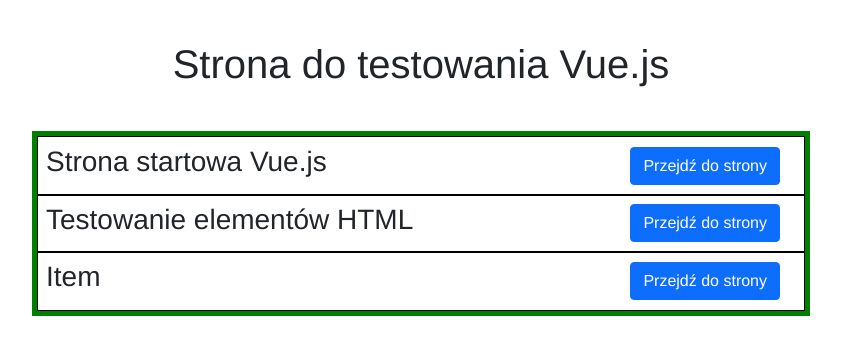
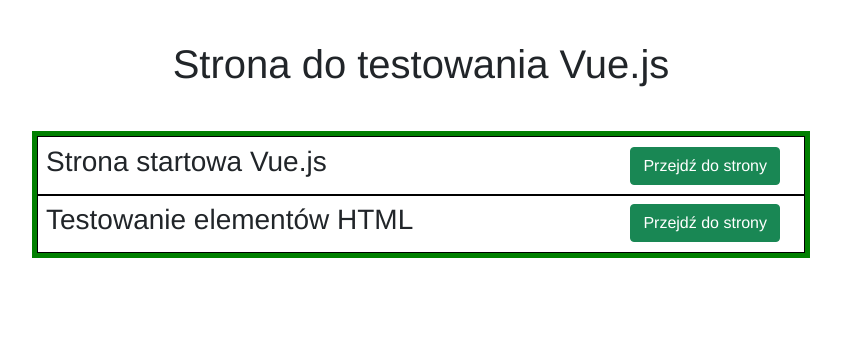
Before and after one commit to gw98-github/First-Vue-App, a Vue app: page / in a window 1280 px wide. Shown: the top 354 px of the page, without its empty margins (219-1060 px from the left). Built offline with nearby package versions, Linux system fonts and the light colour scheme.

Commit message:
dynamic render

```diff
--- a/src/components/component-list-item/ComponentListItem.vue
+++ /dev/null
@@ -1,13 +0,0 @@
-<template>
-  <div>Item</div>
-</template>
-
-<script>
-export default {
-  name: "ComponentListItem",
-  components: {},
-};
-</script>
-
-<style>
-</style>
--- a/src/components/component-list/ComponentList.vue
+++ b/src/components/component-list/ComponentList.vue
@@ -7,8 +7,11 @@
           <div>
             <h3>{{ item.title }}</h3>
           </div>
-          <router-link :to="item.link" class="grid-element-center">
-            <button type="button" class="btn btn-primary">
+          <router-link
+            :to="{ name: 'Item', params: { link: item.link } }"
+            class="grid-element-center"
+          >
+            <button type="button" class="btn btn-success">
               Przejdź do strony
             </button></router-link
           >
@@ -19,22 +22,12 @@
 </template>
 
 <script>
+import items from "@/items";
+
 export default {
   data() {
     return {
-      items: [
-        {
-          title: "Strona startowa Vue.js",
-          desc: "",
-          link: "/starting-page",
-        },
-        {
-          title: "Testowanie elementów HTML",
-          desc: "",
-          link: "/html-testing",
-        },
-        { title: "Item", desc: "", link: "/item" },
-      ],
+      items: items,
     };
   },
 };
--- /dev/null
+++ b/src/components/component-list/ComponentListItem.vue
@@ -0,0 +1,24 @@
+<template>
+  <div>Item {{ $route.params.link }}</div>
+  <component :is="component"></component>
+</template>
+
+<script>
+import items from "@/items";
+export default {
+  name: "ComponentListItem",
+  components: {},
+  data() {
+    return {
+      items: items,
+      component: items.find(
+        (element) => element.link === this.$route.params.link
+      ).component,
+    };
+  },
+  methods: {},
+};
+</script>
+
+<style>
+</style>
--- /dev/null
+++ b/src/items.js
@@ -0,0 +1,19 @@
+import StartingPage from "./views/starting-page/StartingPage.vue";
+import HtmlTesting from "./views/html-testing/HtmlTesting.vue";
+import { shallowRef } from "vue";
+const items = [
+  {
+    title: "Strona startowa Vue.js",
+    desc: "",
+    link: "starting-page",
+    component: shallowRef(StartingPage),
+  },
+  {
+    title: "Testowanie elementów HTML",
+    desc: "",
+    link: "html-testing",
+    component: shallowRef(HtmlTesting),
+  },
+];
+
+export default items;
```
Also changed, not shown: src/router/router.js (+2 -6 lines).
